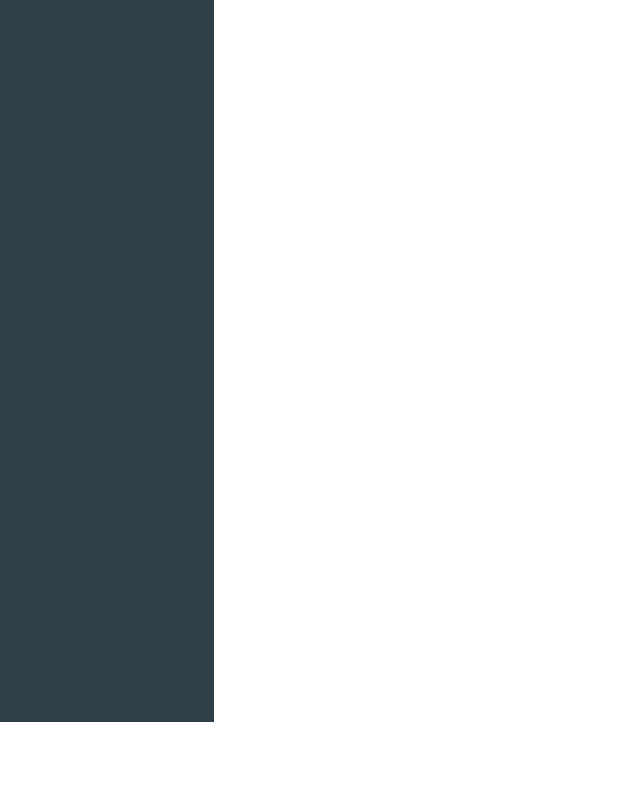
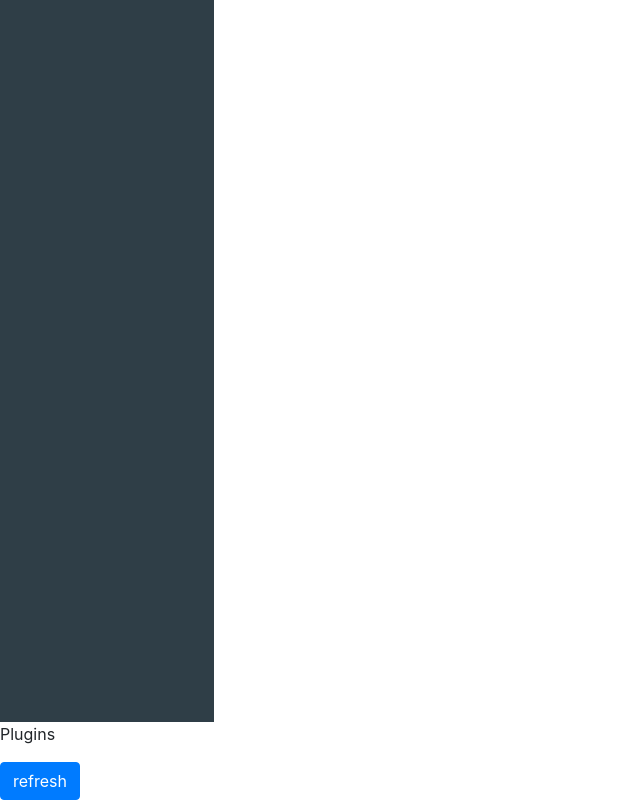
Before and after one commit to AliRaddani/baristaUi-Upgrade, an Angular app: page / in a window 1280 px wide. Shown: the part 538-1338 px from the top of the page, without its empty margins (0-640 px from the left). Before the commit the page ends 1260 px from the top, so only its background shows below. Built offline with nearby package versions, Linux system fonts and the light colour scheme.

Commit message:
plugins4

```diff
--- a/src/app/app.component.html
+++ b/src/app/app.component.html
@@ -1,2 +1,3 @@
 <app-header></app-header>
 <app-side-menu></app-side-menu>
+<app-display></app-display>
--- a/src/app/display/display.component.css
+++ b/src/app/display/display.component.css
@@ -0,0 +1,8 @@
+#div{
+    display: inline-block;
+    position: absolute;
+
+
+
+
+}
--- a/src/app/display/display.component.html
+++ b/src/app/display/display.component.html
@@ -1,7 +1,7 @@
-<p>display works!</p>
-<p>display works!</p>
 
-<div id ="div"><p>display works!</p>
+<p>Plugins</p>
+
+<div id ="div">
 
     <button class=" btn btn-primary" (click)= "displayPlugins() ">refresh</button>
 </div>
```
